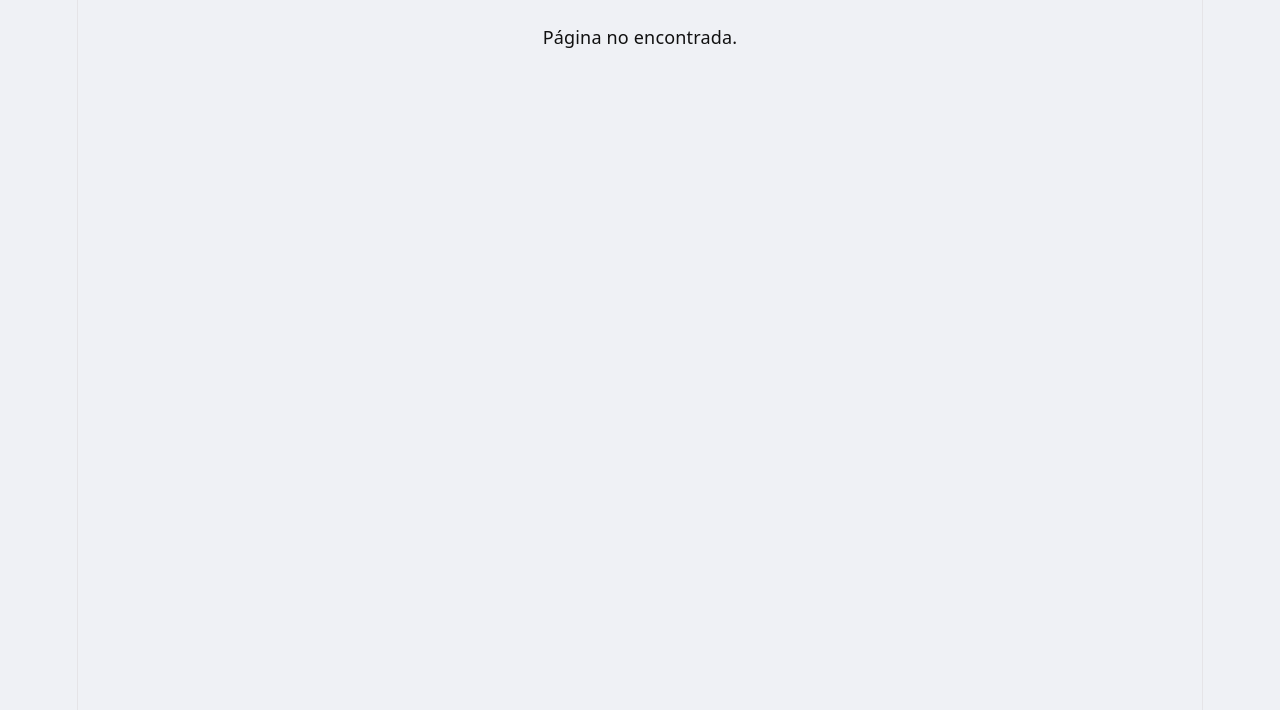
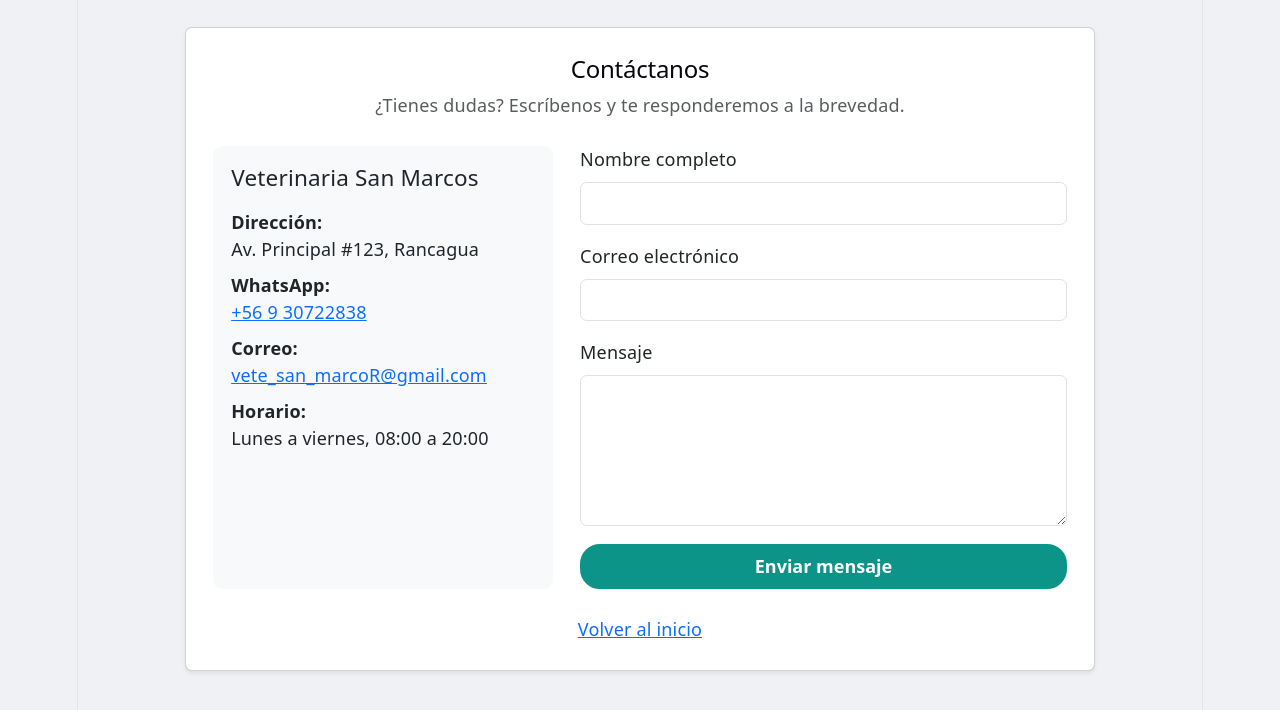
Before and after one commit to trembo25/web-veterinaria-react, a React (Vite) app: page /contacto in a window 1280 px wide. Shown: the top 710 px of the page. Built offline with nearby package versions, Linux system fonts and the light colour scheme.

Commit message:
pagina de contacto con mensajes guardados y tabla en el panel admin

```diff
--- a/src/App.tsx
+++ b/src/App.tsx
@@ -7,6 +7,7 @@ import Registro from "./pages/Registro";
 import PanelAdmin from "./pages/PanelAdmin";
 import Agendar from "./pages/Agenda";
 import Citas from "./pages/Citas";
+import Contacto from "./pages/Contacto";
 
 import RutaProtegida from "./routes/RutaProtegida";
 
@@ -58,6 +59,8 @@ function App() {
           </p>
         }
       />
+
+      <Route path="/contacto" element={<Contacto />} />
     </Routes>
   );
 }
--- /dev/null
+++ b/src/components/atoms/AreaTexto.tsx
@@ -0,0 +1,25 @@
+type Props = {
+  nombre: string;
+
+  // Texto que tiene actualmente el campo.
+  valor: string;
+
+  // Función que recibe el nuevo texto y actualiza el estado del padre.
+  alCambiar: (valor: string) => void;
+};
+
+function AreaTexto({ nombre, valor, alCambiar }: Props) {
+  return (
+    <textarea
+      name={nombre}
+      id={nombre}
+      className="form-control"
+      // Cantidad de líneas visibles antes de que aparezca el scroll.
+      rows={5}
+      value={valor}
+      onChange={(e) => alCambiar(e.target.value)}
+    />
+  );
+}
+
+export default AreaTexto;
--- /dev/null
+++ b/src/components/molecules/CampoAreaTexto.tsx
@@ -0,0 +1,25 @@
+import AreaTexto from "../atoms/AreaTexto";
+import Etiqueta from "../atoms/Etiqueta";
+
+type Props = {
+  etiqueta: string;
+  nombre: string;
+  valor: string;
+  alCambiar: (valor: string) => void;
+};
+
+function CampoAreaTexto({ etiqueta, nombre, valor, alCambiar }: Props) {
+  return (
+    <div className="mb-3">
+      <Etiqueta texto={etiqueta} para={nombre} />
+
+      <AreaTexto
+        nombre={nombre}
+        valor={valor}
+        alCambiar={alCambiar}
+      />
+    </div>
+  );
+}
+
+export default CampoAreaTexto;
--- /dev/null
+++ b/src/components/molecules/DatosContacto.tsx
@@ -0,0 +1,41 @@
+function DatosContacto() {
+  return (
+    <div className="bg-light rounded-3 p-3 h-100">
+      <h3 className="h5 mb-3">Veterinaria San Marcos</h3>
+
+      <p className="mb-2">
+        <strong>Dirección:</strong>
+        <br />
+        Av. Principal #123, Rancagua
+      </p>
+
+      <p className="mb-2">
+        <strong>WhatsApp:</strong>
+        <br />
+        <a
+          href="https://wa.me/56930722838"
+          target="_blank"
+          rel="noopener noreferrer"
+        >
+          +56 9 30722838
+        </a>
+      </p>
+
+      <p className="mb-2 text-break">
+        <strong>Correo:</strong>
+        <br />
+        <a href="mailto:vete_san_marcoR@gmail.com">
+          vete_san_marcoR@gmail.com
+        </a>
+      </p>
+
+      <p className="mb-0">
+        <strong>Horario:</strong>
+        <br />
+        Lunes a viernes, 08:00 a 20:00
+      </p>
+    </div>
+  );
+}
+
+export default DatosContacto;
--- /dev/null
+++ b/src/components/organisms/FormContacto.tsx
@@ -0,0 +1,100 @@
+import { useState, type SubmitEvent } from "react";
+
+import CampoFormulario from "../molecules/CampoFormulario";
+import CampoAreaTexto from "../molecules/CampoAreaTexto";
+import Boton from "../atoms/Boton";
+
+import { useAuth } from "../../context/AuthContext";
+import { obtenerMensajes, guardarMensajes } from "../../data/mensajes";
+import type { Mensaje } from "../../types";
+
+function FormContacto() {
+  const { usuario } = useAuth();
+
+  // Si hay sesión, el nombre y el correo parten rellenados.
+  const [nombre, setNombre] = useState(usuario?.nombre ?? "");
+  const [correo, setCorreo] = useState(usuario?.email ?? "");
+  const [texto, setTexto] = useState("");
+  const [error, setError] = useState("");
+
+  const manejarEnvio = (e: SubmitEvent<HTMLFormElement>) => {
+    e.preventDefault();
+    setError("");
+
+    if (nombre.trim() === "") {
+      setError("Debe ingresar su nombre");
+      return;
+    }
+
+    if (correo.trim() === "") {
+      setError("Debe ingresar su correo");
+      return;
+    }
+
+    if (!/^[^\s@]+@[^\s@]+\.[^\s@]+$/.test(correo.trim())) {
+      setError("Ingrese un correo válido");
+      return;
+    }
+
+    if (texto.trim() === "") {
+      setError("Debe escribir un mensaje");
+      return;
+    }
+
+    const nuevoMensaje: Mensaje = {
+      id: Date.now(),
+      nombre: nombre.trim(),
+      correo: correo.trim(),
+      texto: texto.trim(),
+      fecha: new Date().toISOString(),
+    };
+
+    guardarMensajes([...obtenerMensajes(), nuevoMensaje]);
+
+    alert("¡Gracias por escribirnos! Te responderemos a la brevedad.");
+
+    // Volvemos al inicio: datos de la sesión (si hay) y mensaje vacío.
+    setNombre(usuario?.nombre ?? "");
+    setCorreo(usuario?.email ?? "");
+    setTexto("");
+  };
+
+  return (
+    <form onSubmit={manejarEnvio} noValidate>
+      <CampoFormulario
+        etiqueta="Nombre completo"
+        tipo="text"
+        nombre="nombre"
+        valor={nombre}
+        alCambiar={setNombre}
+      />
+
+      <CampoFormulario
+        etiqueta="Correo electrónico"
+        tipo="email"
+        nombre="correo"
+        valor={correo}
+        alCambiar={setCorreo}
+      />
+
+      <CampoAreaTexto
+        etiqueta="Mensaje"
+        nombre="mensaje"
+        valor={texto}
+        alCambiar={setTexto}
+      />
+
+      {error !== "" && (
+        <div className="alert alert-danger" role="alert">
+          {error}
+        </div>
+      )}
+
+      <div className="d-grid">
+        <Boton texto="Enviar mensaje" type="submit" variante="color" />
+      </div>
+    </form>
+  );
+}
+
+export default FormContacto;
--- a/src/components/organisms/NavBar.tsx
+++ b/src/components/organisms/NavBar.tsx
@@ -32,7 +32,10 @@ function NavBar() {
           onClick={() => navegar("/agenda")}
         />
 
-        <Boton texto="Contáctanos" />
+        <Boton
+          texto="Contáctanos"
+          onClick={() => navegar("/contacto")}
+        />
 
         {/* El bloque de sesión va al final: queda en el extremo derecho. */}
         {usuario ? (
--- /dev/null
+++ b/src/components/organisms/TablaMensajes.tsx
@@ -0,0 +1,58 @@
+import { obtenerMensajes } from "../../data/mensajes";
+
+function TablaMensajes() {
+  // Los mensajes más nuevos quedan arriba.
+  const mensajes = obtenerMensajes().sort((a, b) =>
+    b.fecha.localeCompare(a.fecha)
+  );
+
+  return (
+    <section className="admin-seccion">
+      <h2 className="admin-titulo-seccion">
+        Mensajes de contacto
+      </h2>
+
+      {mensajes.length === 0 ? (
+        <p className="admin-vacio">
+          Todavía no hay mensajes.
+        </p>
+      ) : (
+        <div className="table-responsive">
+          <table className="table table-striped align-middle">
+            <thead>
+              <tr>
+                <th scope="col">Nombre</th>
+                <th scope="col">Correo</th>
+                <th scope="col">Mensaje</th>
+                <th scope="col">Fecha</th>
+              </tr>
+            </thead>
+
+            <tbody>
+              {mensajes.map((mensaje) => (
+                <tr key={mensaje.id}>
+                  <td>{mensaje.nombre}</td>
+                  <td>
+                    {/* Al hacer clic se abre el correo para responder. */}
+                    <a href={`mailto:${mensaje.correo}`}>
+                      {mensaje.correo}
+                    </a>
+                  </td>
+                  {/* pre-line respeta los saltos de línea del mensaje. */}
+                  <td style={{ whiteSpace: "pre-line" }}>
+                    {mensaje.texto}
+                  </td>
+                  <td>
+                    {new Date(mensaje.fecha).toLocaleString("es-CL")}
+                  </td>
+                </tr>
+              ))}
+            </tbody>
+          </table>
+        </div>
+      )}
+    </section>
+  );
+}
+
+export default TablaMensajes;
--- /dev/null
+++ b/src/data/mensajes.ts
@@ -0,0 +1,21 @@
+import type { Mensaje } from "../types";
+
+export function obtenerMensajes(): Mensaje[] {
+  const guardados = localStorage.getItem("mensajes");
+
+  if (guardados === null) {
+    return [];
+  }
+
+  try {
+    const datos = JSON.parse(guardados);
+
+    return Array.isArray(datos) ? datos : [];
+  } catch {
+    return [];
+  }
+}
+
+export function guardarMensajes(mensajes: Mensaje[]) {
+  localStorage.setItem("mensajes", JSON.stringify(mensajes));
+}
--- /dev/null
+++ b/src/pages/Contacto.tsx
@@ -0,0 +1,43 @@
+import { Link } from "react-router-dom";
+import DatosContacto from "../components/molecules/DatosContacto";
+import FormContacto from "../components/organisms/FormContacto";
+
+function Contacto() {
+  return (
+    <div className="container mt-4">
+      <div className="row justify-content-center">
+        <div className="col-12 col-lg-10">
+          <div className="card shadow-sm p-4 mb-5 rounded">
+            <h2 className="mb-2 text-center">
+              Contáctanos
+            </h2>
+
+            <p className="text-muted text-center mb-4">
+              ¿Tienes dudas? Escríbenos y te responderemos a la brevedad.
+            </p>
+
+            {/* En escritorio: datos a la izquierda y formulario a la derecha.
+                En celular: los datos quedan arriba del formulario. */}
+            <div className="row g-4 text-start">
+              <div className="col-12 col-md-5">
+                <DatosContacto />
+              </div>
+
+              <div className="col-12 col-md-7">
+                <FormContacto />
+              </div>
+            </div>
+
+            <div className="mt-4 text-center">
+              <Link to="/">
+                Volver al inicio
+              </Link>
+            </div>
+          </div>
+        </div>
+      </div>
+    </div>
+  );
+}
+
+export default Contacto;
--- a/src/pages/PanelAdmin.tsx
+++ b/src/pages/PanelAdmin.tsx
@@ -4,6 +4,7 @@ import { useAuth } from "../context/AuthContext";
 import Boton from "../components/atoms/Boton";
 import AdminServicios from "../components/organisms/AdminServicios";
 import TablaCitas from "../components/organisms/TablaCitas";
+import TablaMensajes from "../components/organisms/TablaMensajes";
 
 import "../Admin.css";
 
@@ -42,6 +43,9 @@ function PanelAdmin() {
       <AdminServicios />
 
       <TablaCitas />
+
+      <TablaMensajes />
+
     </main>
   );
 }
```
Also changed, not shown: src/types.ts (+9 -0 lines).
